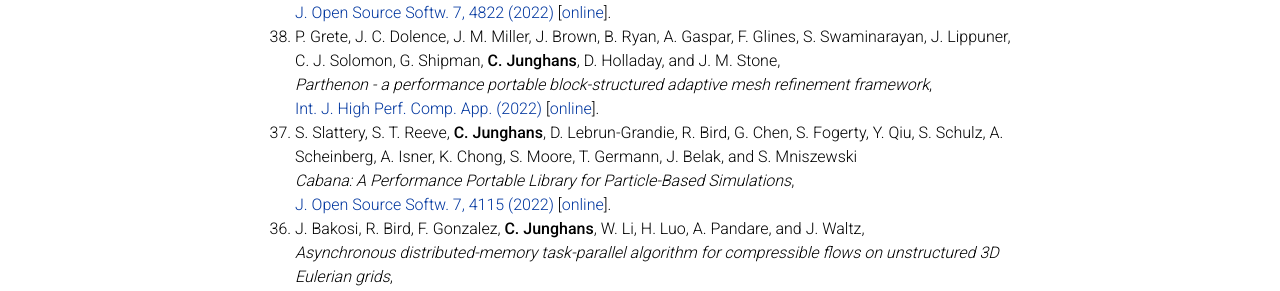
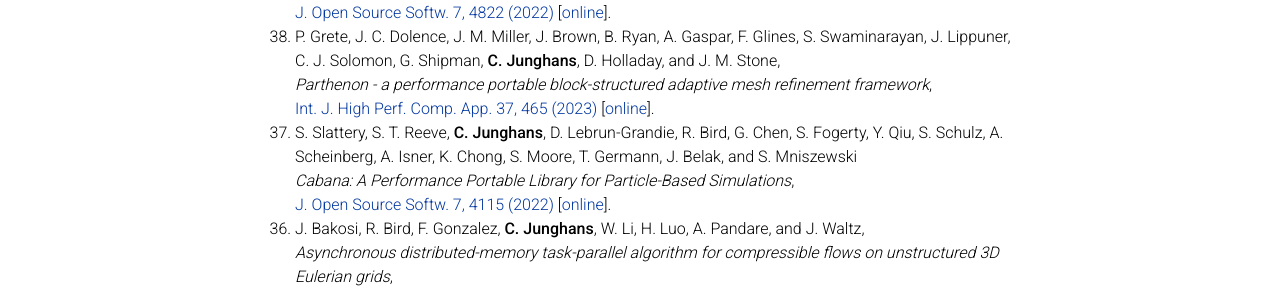
Before and after one commit to junghans/junghans.github.io, a Jekyll site: the page built from _pages/publications.md, in a window 1280 px wide and 900 px high, scrolled down 568 px. Shown: the part 161-452 px from the top of the window. Built offline with Jekyll 4.4.1, drawn with Linux system fonts in a browser that asks for light colours; comment, search, counter and statistics services are not loaded; a style sheet for code colours, icons or effects is not loaded.

Commit message:
pubs: update Parthenon paper

```diff
--- a/_pages/publications.md
+++ b/_pages/publications.md
@@ -37,7 +37,7 @@
    [J. Open Source Softw. 7, 4822 (2022)](https://doi.org/10.21105/joss.04822) [[online](2022c.pdf)].
 0. P. Grete, J. C. Dolence, J. M. Miller, J. Brown, B. Ryan, A. Gaspar, F. Glines, S. Swaminarayan, J. Lippuner, C. J. Solomon, G. Shipman, **C. Junghans**, D. Holladay, and J. M. Stone,<br>
    *Parthenon - a performance portable block-structured adaptive mesh refinement framework*,<br>
-   [Int. J. High Perf. Comp. App. (2022)](https://doi.org/10.1177/10943420221143775) [[online](2022b.pdf)].
+   [Int. J. High Perf. Comp. App. 37, 465 (2023)](https://doi.org/10.1177/10943420221143775) [[online](2022b.pdf)].
 0. S. Slattery, S. T. Reeve, **C. Junghans**, D. Lebrun-Grandie, R. Bird, G. Chen, S. Fogerty, Y. Qiu, S. Schulz, A. Scheinberg, A. Isner, K. Chong, S. Moore, T. Germann, J. Belak, and S. Mniszewski<br>
    *Cabana: A Performance Portable Library for Particle-Based Simulations*,<br>
    [J. Open Source Softw. 7, 4115 (2022)](https://doi.org/10.21105/joss.04115) [[online](2022a.pdf)].
```
Also changed, not shown: 2 other files.
